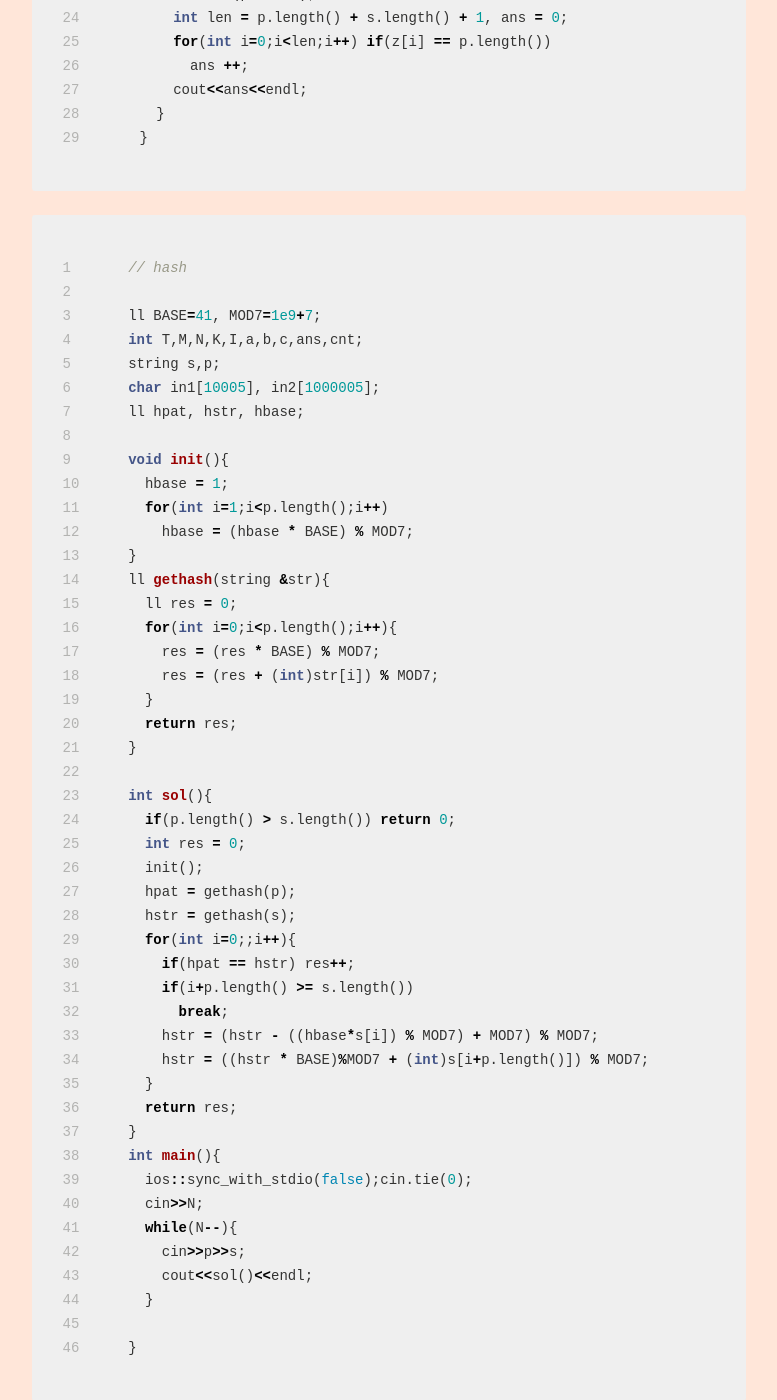
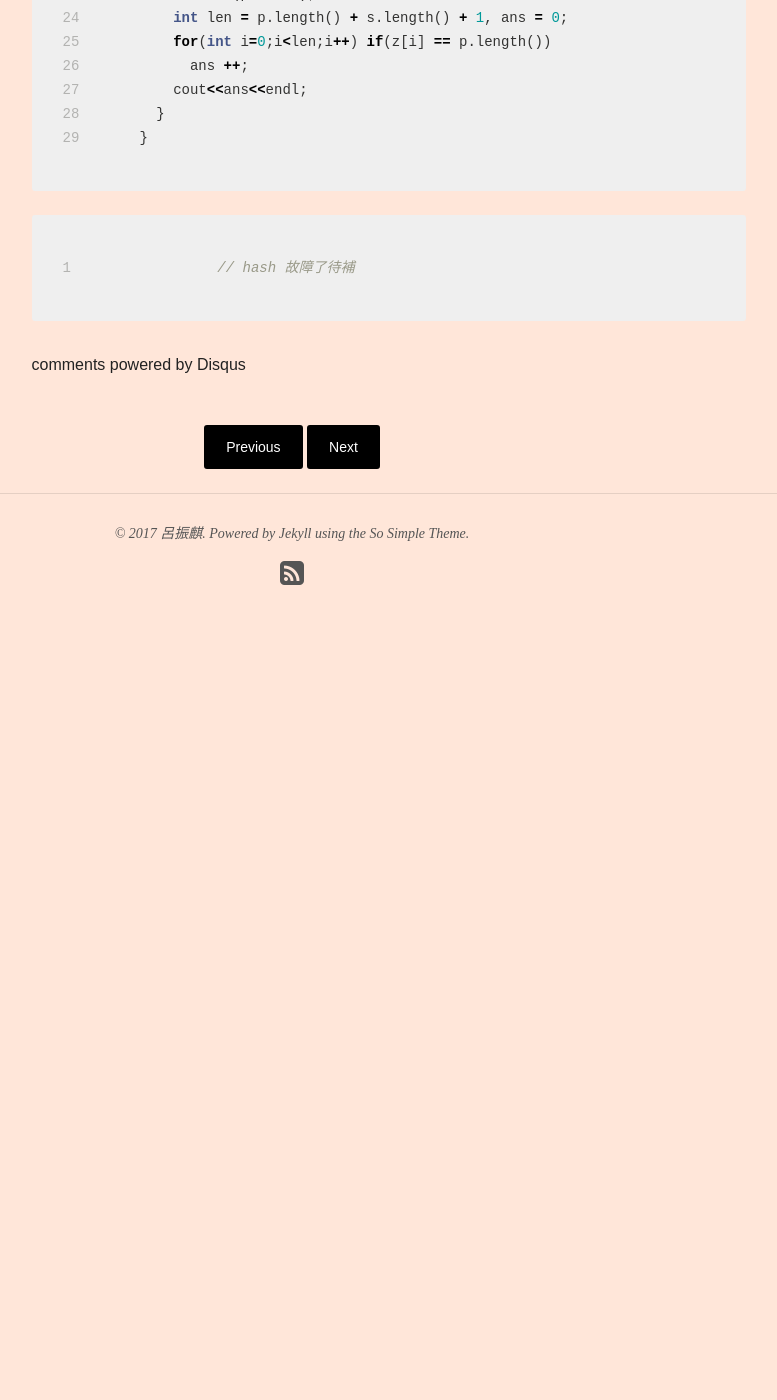
Before and after one commit to xm35p4fu6/xm35p4fu6.github.io, a Jekyll site: the page built from _posts/pro-sol/2017-02-06-Oulipo.md, in a window 1280 px wide and 1400 px high, scrolled down 2944 px. Shown: the whole window, without its empty margins (348-1125 px from the left). Built offline with Jekyll 4.4.1, drawn with Linux system fonts in a browser that asks for light colours; nearby versions of some CDN libraries; comment, search, counter and statistics services are not loaded; after the commit the page ends 3629 px from its top, so only the background shows below that.

Commit message:
remove hash's code of 0206

```diff
--- a/_posts/pro-sol/2017-02-06-Oulipo.md
+++ b/_posts/pro-sol/2017-02-06-Oulipo.md
@@ -107,51 +107,5 @@ int main(){
 {% endhighlight %}
 
 {% highlight cpp linenos %}
-// hash
-
-ll BASE=41, MOD7=1e9+7;
-int T,M,N,K,I,a,b,c,ans,cnt;
-string s,p;
-char in1[10005], in2[1000005];
-ll hpat, hstr, hbase;
-
-void init(){
-  hbase = 1;
-  for(int i=1;i<p.length();i++)
-    hbase = (hbase * BASE) % MOD7;
-}
-ll gethash(string &str){
-  ll res = 0;
-  for(int i=0;i<p.length();i++){
-    res = (res * BASE) % MOD7;
-    res = (res + (int)str[i]) % MOD7;
-  }
-  return res;
-}
-
-int sol(){
-  if(p.length() > s.length()) return 0;
-  int res = 0;
-  init();
-  hpat = gethash(p);
-  hstr = gethash(s);
-  for(int i=0;;i++){
-    if(hpat == hstr) res++;
-    if(i+p.length() >= s.length())
-      break;
-    hstr = (hstr - ((hbase*s[i]) % MOD7) + MOD7) % MOD7;
-    hstr = ((hstr * BASE)%MOD7 + (int)s[i+p.length()]) % MOD7;
-  }
-  return res;
-}
-int main(){
-  ios::sync_with_stdio(false);cin.tie(0);
-  cin>>N;
-  while(N--){
-    cin>>p>>s;
-    cout<<sol()<<endl;
-  }
-
-}
-
+// hash 故障了待補
 {% endhighlight %}
```
